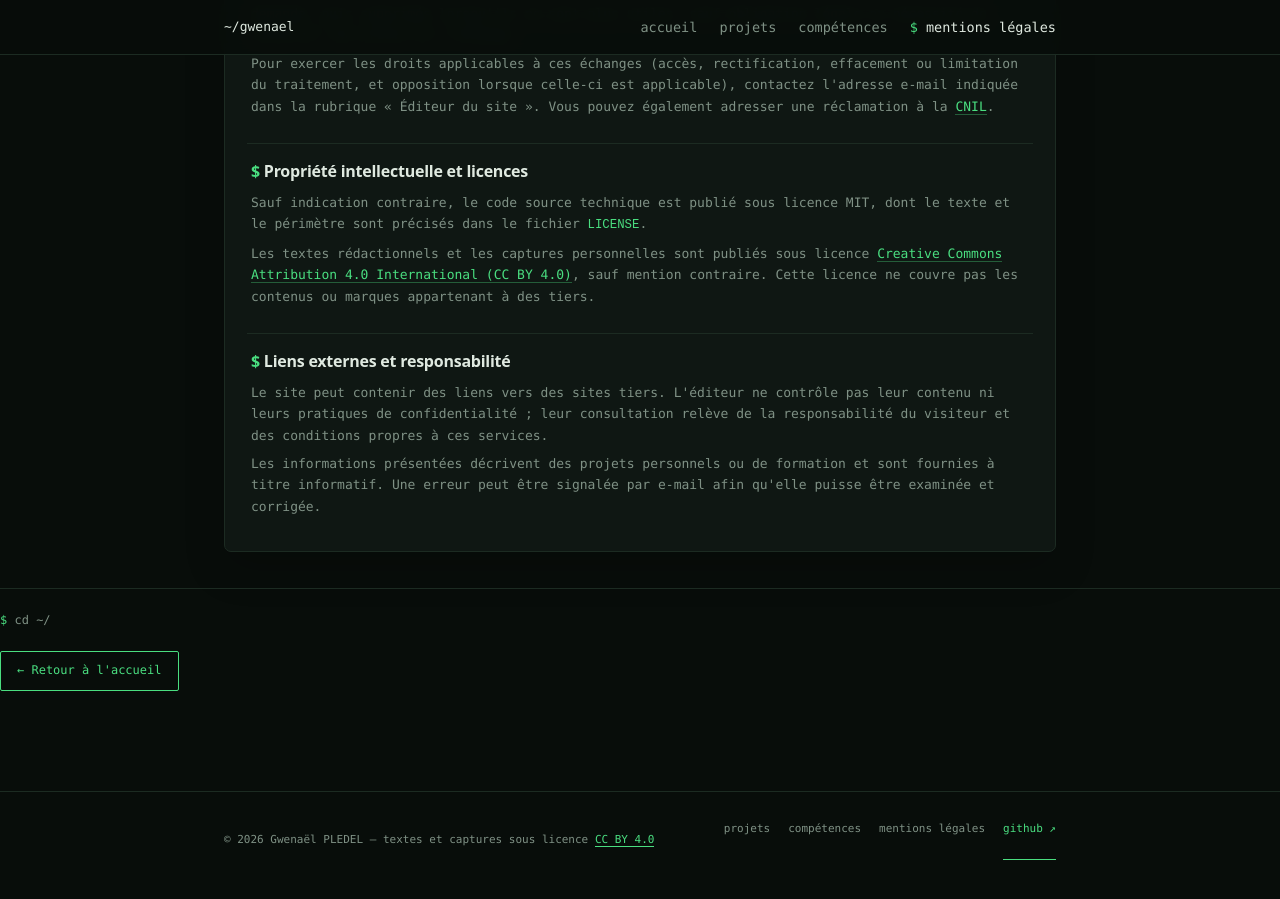
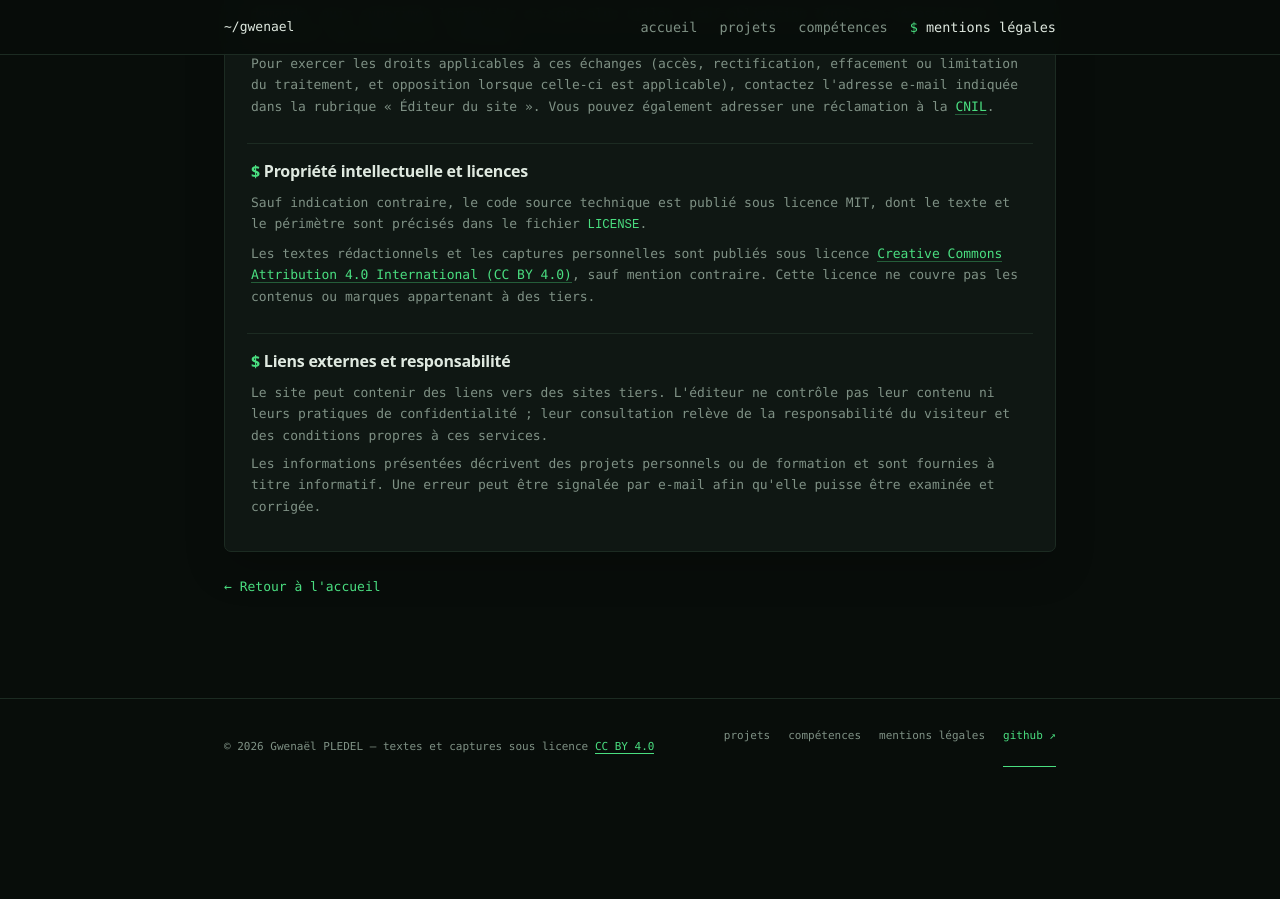
Before and after one commit to vzsca/Portfolio-Gwenael, a Jekyll site: the page built from mentions-legales.md, in a window 1280 px wide and 900 px high, scrolled down 1152 px. Built offline with Jekyll 4.4.1, drawn with Linux system fonts in a browser that asks for light colours; after the commit the page ends 1959 px from its top, so only the background shows below that.

Commit message:
Restaure le lien simple de retour à l’accueil

```diff
--- a/mentions-legales.md
+++ b/mentions-legales.md
@@ -61,7 +61,4 @@ permalink: /mentions-legales/
   </div>
 </section>
 
-<div class="project-back">
-  <span class="project-prompt">cd ~/</span>
-  <a class="btn" href="{{ '/' | relative_url }}">← Retour à l'accueil</a>
-</div>
+<p class="legal-back"><a href="{{ '/' | relative_url }}">← Retour à l'accueil</a></p>
```
